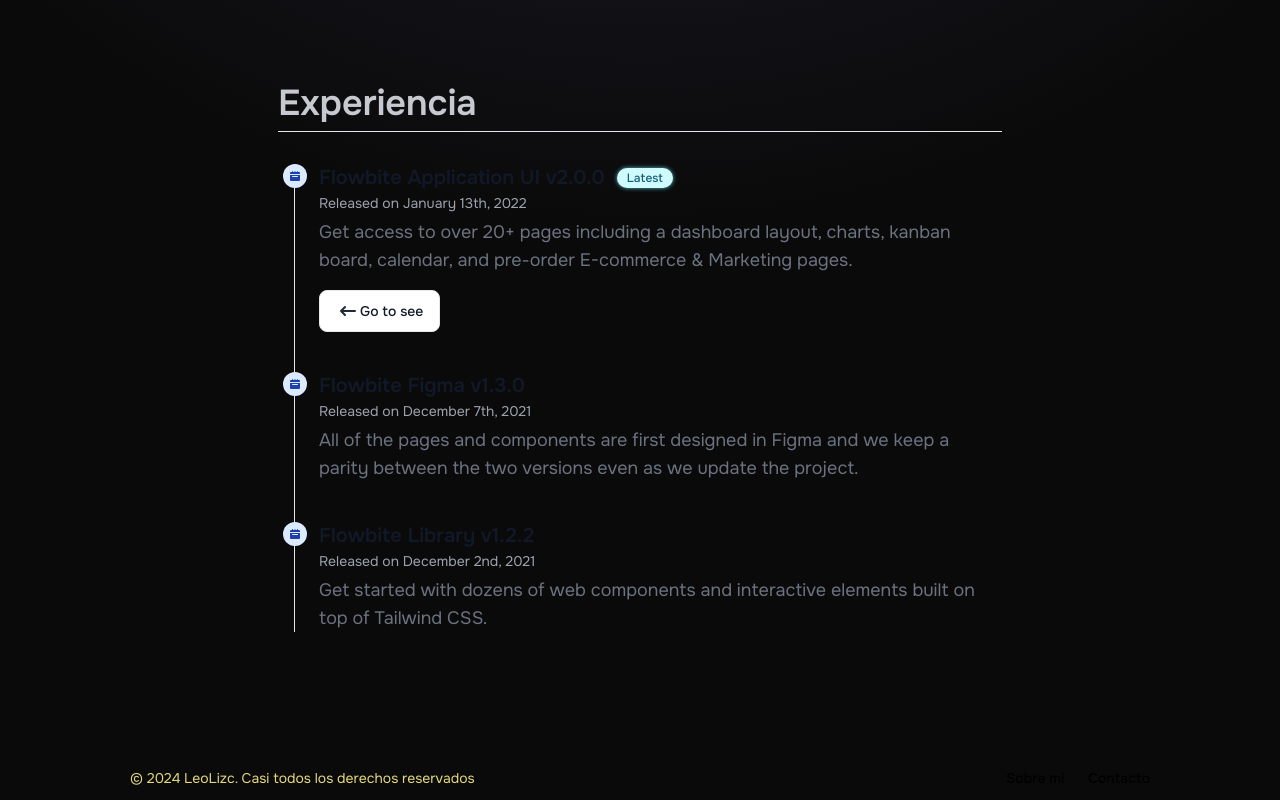
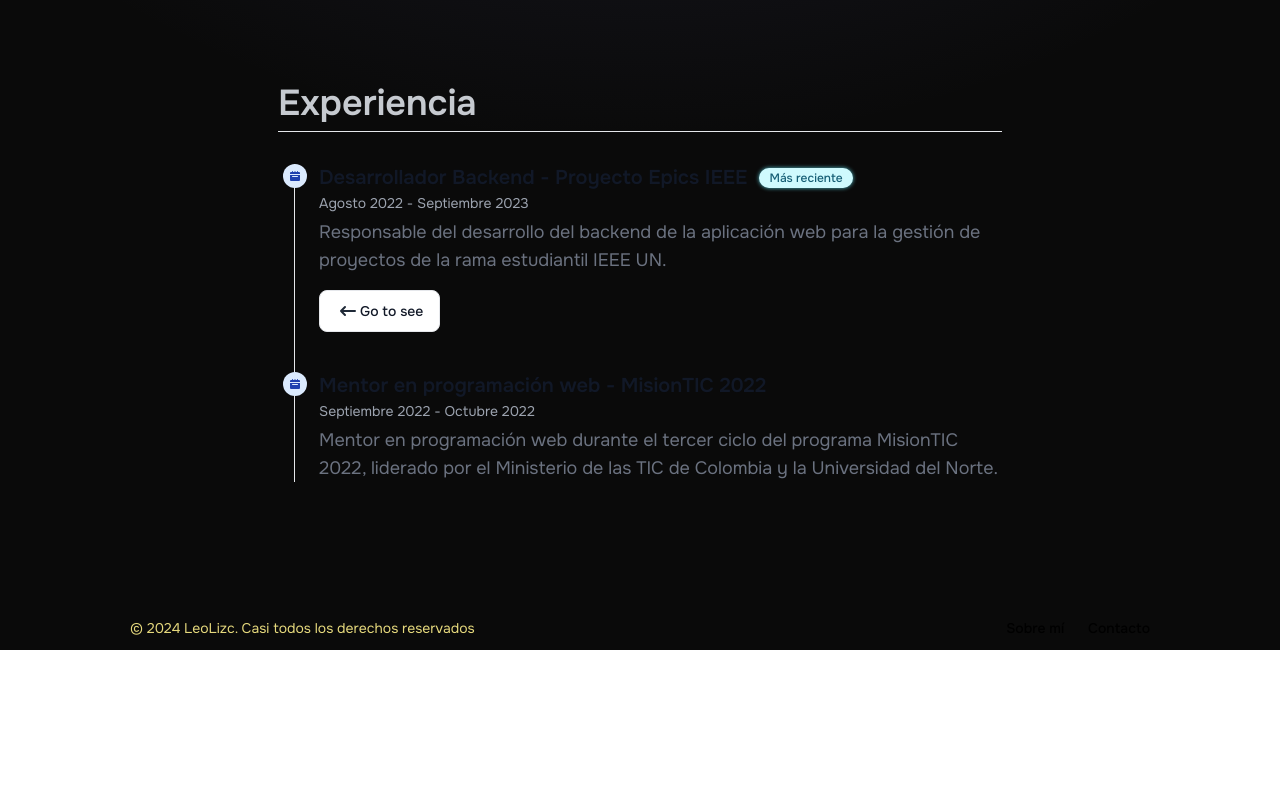
Before and after one commit to LeoLizc/leolizc.portfolio, a Next.js app: page / in a window 1280 px wide. Shown: the part 607-1407 px from the top of the page. After the commit the page ends 1257 px from the top, so only its background shows below. Built offline with nearby package versions, Linux system fonts and the light colour scheme.

Commit message:
Update page layout and experience section

```diff
--- a/src/app/page.tsx
+++ b/src/app/page.tsx
@@ -38,7 +38,7 @@
           </Badge>
         </nav>
       </SectionLayout>
-      <SectionLayout title="Experiencia">
+      <SectionLayout title="Experiencia" id="experiencia">
         <Experience />
       </SectionLayout>
     </main>
--- a/src/ui/components/experiece-item.tsx
+++ b/src/ui/components/experiece-item.tsx
@@ -26,7 +26,7 @@
         {title}
         {latest && (
           <Indicator className="ms-3" isStatic>
-            Latest
+            Más reciente
           </Indicator>
         )}
       </h3>
--- a/src/ui/sections/experience.tsx
+++ b/src/ui/sections/experience.tsx
@@ -2,21 +2,16 @@
 
 const experiences = [
   {
-    title: 'Flowbite Application UI v2.0.0',
-    date: 'Released on January 13th, 2022',
-    description: 'Get access to over 20+ pages including a dashboard layout, charts, kanban board, calendar, and pre-order E-commerce & Marketing pages.',
+    title: 'Desarrollador Backend - Proyecto Epics IEEE',
+    date: 'Agosto 2022 - Septiembre 2023',
+    description: 'Responsable del desarrollo del backend de la aplicación web para la gestión de proyectos de la rama estudiantil IEEE UN.', // TODO: Corregir descripción
     link: '/#',
     latest: true,
   },
   {
-    title: 'Flowbite Figma v1.3.0',
-    date: 'Released on December 7th, 2021',
-    description: 'All of the pages and components are first designed in Figma and we keep a parity between the two versions even as we update the project.',
-  },
-  {
-    title: 'Flowbite Library v1.2.2',
-    date: 'Released on December 2nd, 2021',
-    description: 'Get started with dozens of web components and interactive elements built on top of Tailwind CSS.',
+    title: 'Mentor en programación web - MisionTIC 2022',
+    date: 'Septiembre 2022 - Octubre 2022',
+    description: 'Mentor en programación web durante el tercer ciclo del programa MisionTIC 2022, liderado por el Ministerio de las TIC de Colombia y la Universidad del Norte.', // TODO: Corregir descripción
   },
 ];
 
```
